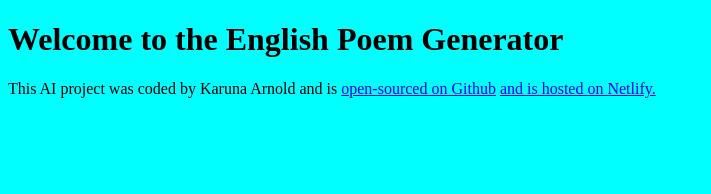
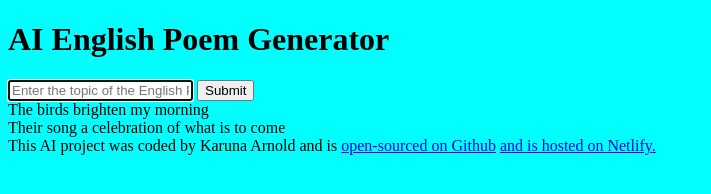
Before and after one commit to Lewis-88hub/English-Poem-Generator, a plain HTML site: page index.html in a window 1280 px wide. Shown: the whole page, without its empty margins (0-711 px from the left). Drawn offline with Linux system fonts and the light colour scheme.

Commit message:
Form created

```diff
--- a/index.html
+++ b/index.html
@@ -4,10 +4,29 @@
     <meta charset="UTF-8" />
     <meta name="viewport" content="width=<h1>, initial-scale=1.0" />
     <link rel="stylesheet" href="src/style.css" />
-    <title>AI Poem Generator</title>
+    <title>AI English Poem Generator</title>
   </head>
   <body>
-    <h1>Welcome to the English Poem Generator</h1>
+    <header>
+      <h1>AI English Poem Generator</h1>
+    </header>
+    <main>
+      <form>
+        <input
+          type="text"
+          placeholder="Enter the topic of the English Poem"
+          autofocus
+          required
+          autocomplete="off"
+        />
+        <input type="submit" />
+      </form>
+      <div>
+        The birds brighten my morning
+        <br />
+        Their song a celebration of what is to come
+      </div>
+    </main>
     <footer>
       This AI project was coded by Karuna Arnold and is
       <a
```
